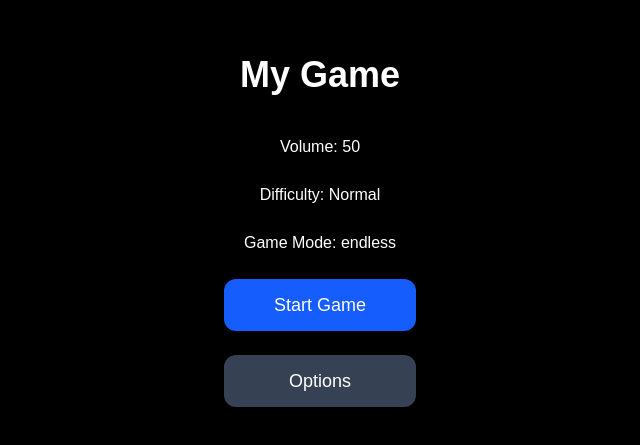
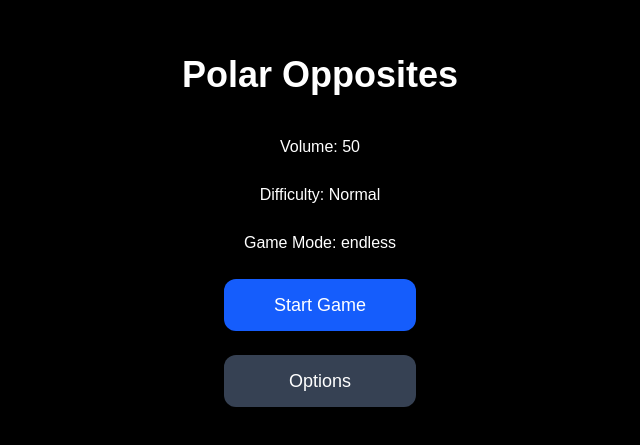
Before and after one commit to emppux5/opposites-peli, a Next.js app in the folder opposites-peli/: page / in a window 1280 px wide. Shown: the part 169-614 px from the top of the page, without its empty margins (320-960 px from the left). Built offline with nearby package versions, Linux system fonts and the light colour scheme.

Commit message:
Update game title and add UI markers

```diff
--- a/opposites-peli/app/game/page.tsx
+++ b/opposites-peli/app/game/page.tsx
@@ -259,6 +259,16 @@ const handleSubmit = (e: React.FormEvent<HTMLFormElement>) => {
   }
 };
 
+const text ={
+  fi: {
+
+  },
+  en: {
+
+  }
+}
+
+// ui ----------------------------------------------------
   if (isFinished) {
     const isNewHighScore = score >= highScore;
     const isNewHighMultiplier = peakMultiplierRef.current >= highMultiplier;
@@ -397,4 +407,5 @@ const handleSubmit = (e: React.FormEvent<HTMLFormElement>) => {
 
     </div>
   );
+// ui loppu ----------------------------------------------------
 }
--- a/opposites-peli/app/page.tsx
+++ b/opposites-peli/app/page.tsx
@@ -52,7 +52,7 @@ export default function Home() {
       mode: "Pelimuoto",
     },
     en: {
-      title: "My Game",
+      title: "Polar Opposites",
       start: "Start Game",
       options: "Options",
       volume: "Volume",
```
